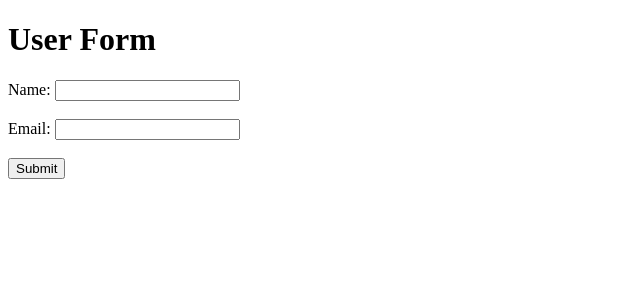
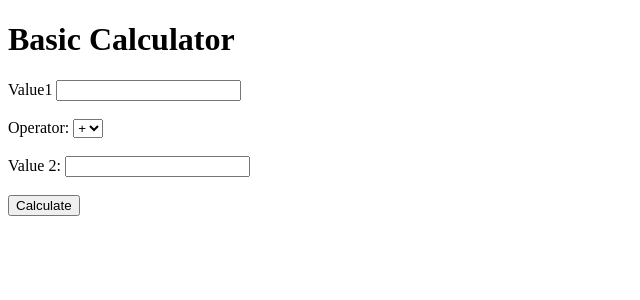
Before and after one commit to UtsavBajracharya/PYFlask, a Flask app: page / in a window 1280 px wide. Shown: the top 300 px of the page, without its empty margins (0-640 px from the left). Run offline with Flask 3, Linux system fonts and the light colour scheme.

Commit message:
modify the Flask App

```diff
--- a/app.py
+++ b/app.py
@@ -1,3 +1,4 @@
+# Modify the Flask App ('app.py'):
 from flask import Flask, request, render_template
 
 app = Flask(__name__)
@@ -5,12 +6,26 @@ app = Flask(__name__)
 @app.route('/', methods=['GET', 'POST'])
 def index():
     if request.method == 'POST':
-        user_data = {
-            'name': request.form['name'],
-            'email': request.form['email']
-        }
-        return render_template('index.html', user=user_data)
+        value1 = int(request.form['value1'])
+        value2 = int(request.form['value2'])
+        operator = request.form['operator']
+        result = calculate(value1, value2, operator)
+        return render_template('index.html', result=result)
     return render_template('index.html')
+
+def calculate(value1, value2, operator):
+        if operator == '+':
+            return value1 + value2
+        elif operator == '-':
+            return value1 - value2
+        elif operator == '*':
+            return value1 * value2
+        elif operator == '/':
+            if value2 != 0:
+                return value1 / value2
+        else:
+            return "Error: Division by zero"
+
 
 if __name__ == '__main__':
     app.run(debug=True)
--- a/templates/index.html
+++ b/templates/index.html
@@ -7,18 +7,25 @@
         <title>User Form</title>
     </head>
     <body>
-        <h1>User Form</h1>
+        <h1>Basic Calculator</h1>
         <form method="post">
-            <label for="name">Name:</label>
-            <input type="text" id="name" name="name"><br><br>
-            <label for="email">Email:</label>
-            <input type="email" id="email" name="email"><br><br>
-            <button type="submit">Submit</button>
+            <label for="Value1">Value1</label>
+            <input type="number" id="value1" name="value1"><br><br>
+            <label for="operator">Operator:</label>
+            <select name ="operator" id="operator">
+                <option value="+">+</option>
+                <option value="-">-</option>
+                <option value="x">x</option>
+                <option value="/">/</option>
+            </select><br><br>
+            <label for = "value2">Value 2:</label>
+            <input type="number" id="value2" name="value2"><br><br>
+            <button type="submit">Calculate</button>
+            {% if result %}
+                <h2>Result:</h2>
+                <p>{{result}}</p>
+            {% endif %}
         </form>
-        {% if user %}
-            <h2>User Data:</h2>
-            <p>Name: {{ user.name }}</p>
-            <p>Email: {{ user.email }}</p>
-        {% endif %}
+
     </body>
     </html>
```
